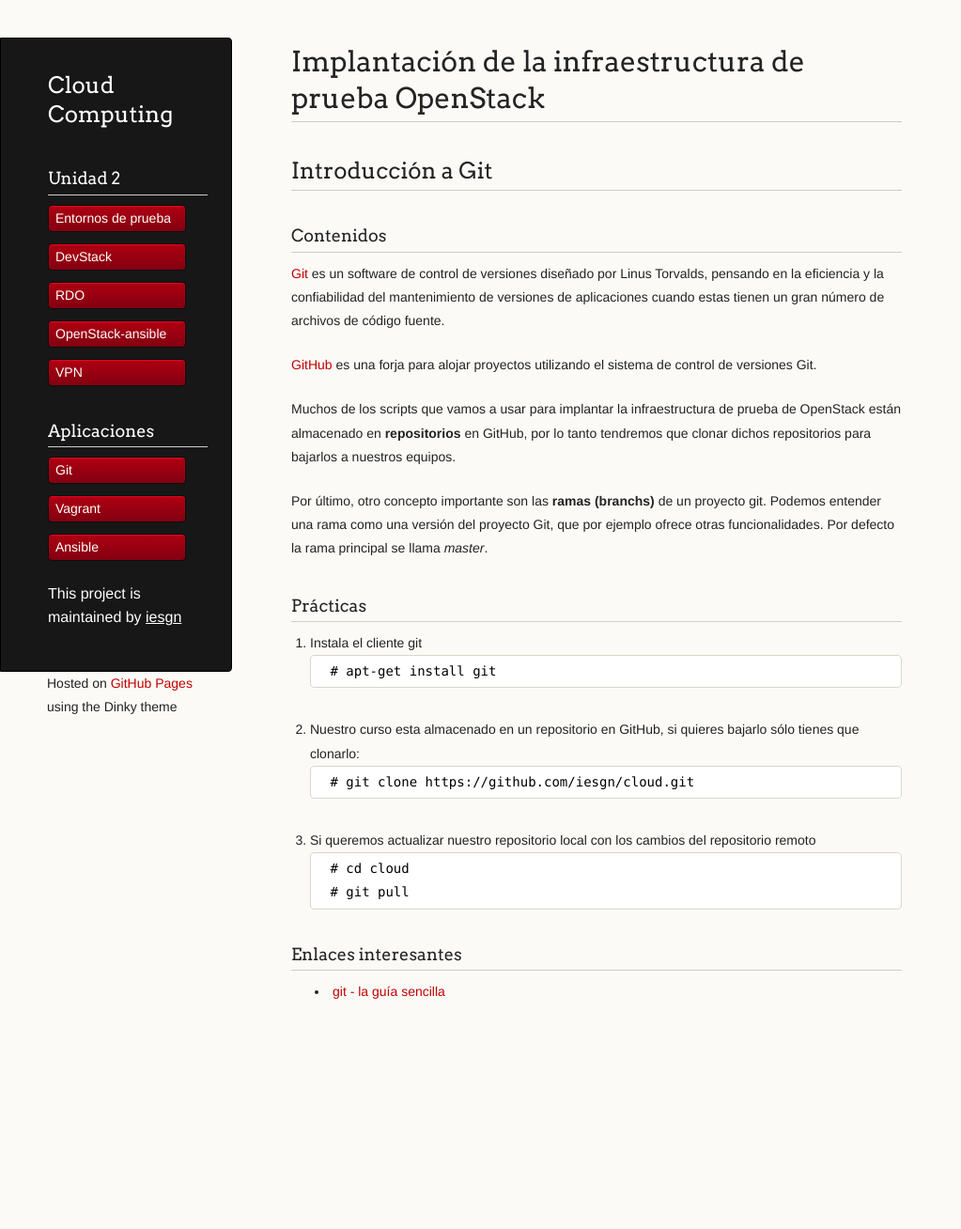
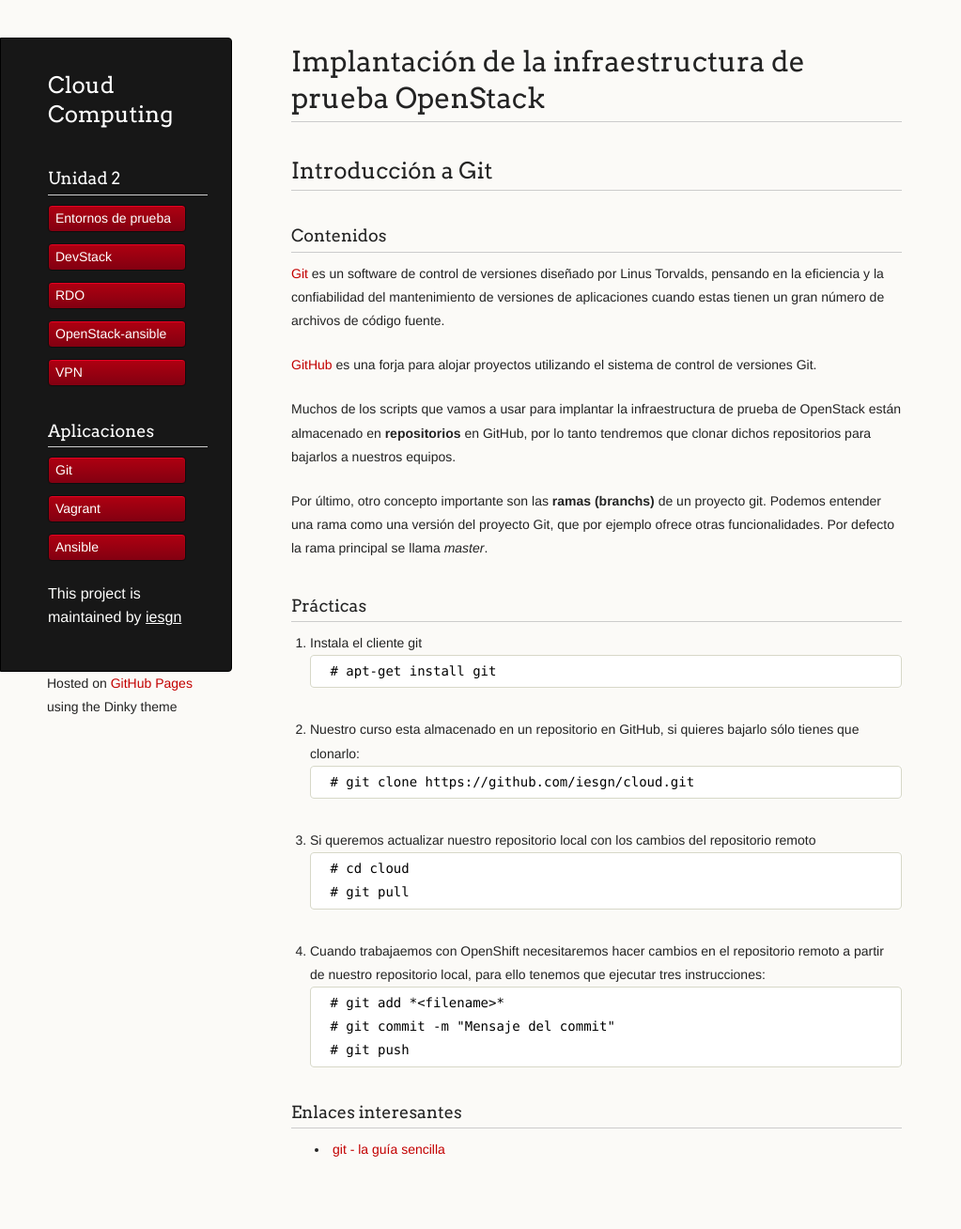
Before and after one commit to iesgn/cloud, a Jekyll site: the page built from curso/u2/git.md, in a window 1280 px wide. Shown: the whole page at 94% size, without its empty margins (0-1023 px from the left). Built offline with Jekyll 4.4.1, drawn with Linux system fonts in a browser that asks for light colours; before the commit the page ends 1140 px from its top, so only the background shows below that.

Commit message:
Modifico el apartado git

```diff
--- a/curso/u2/git.md
+++ b/curso/u2/git.md
@@ -32,6 +32,12 @@ Por último, otro concepto importante son las **ramas (branchs)** de un proyecto
         # cd cloud
         # git pull
 
+4. Cuando trabajaemos con OpenShift necesitaremos hacer cambios en el repositorio remoto a partir de nuestro repositorio local, para ello tenemos que ejecutar tres instrucciones:
+
+		# git add *<filename>*
+		# git commit -m "Mensaje del commit"
+		# git push
+
 ###Enlaces interesantes
 
 * [git - la guía sencilla](http://rogerdudler.github.io/git-guide/index.es.html)
```
